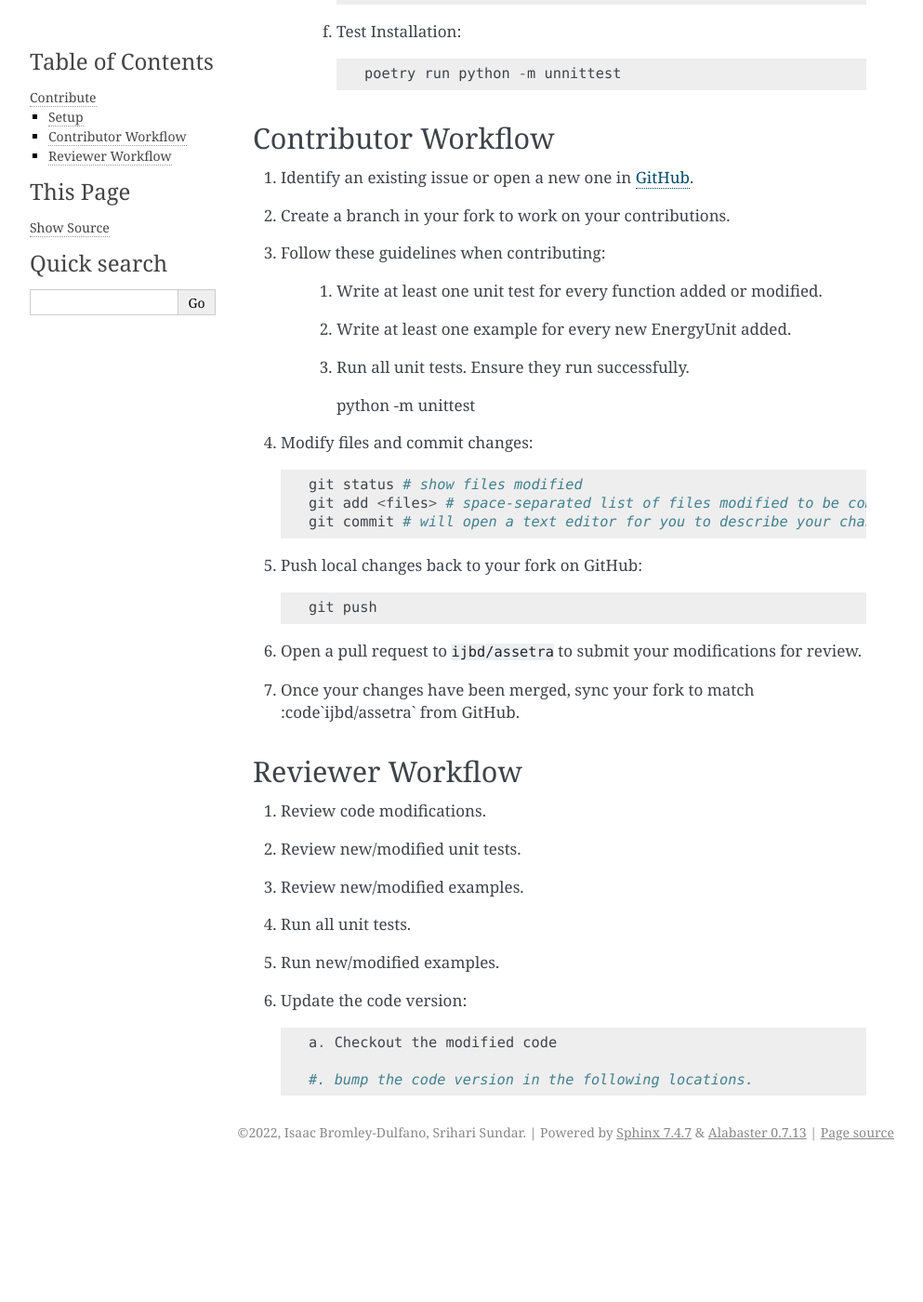
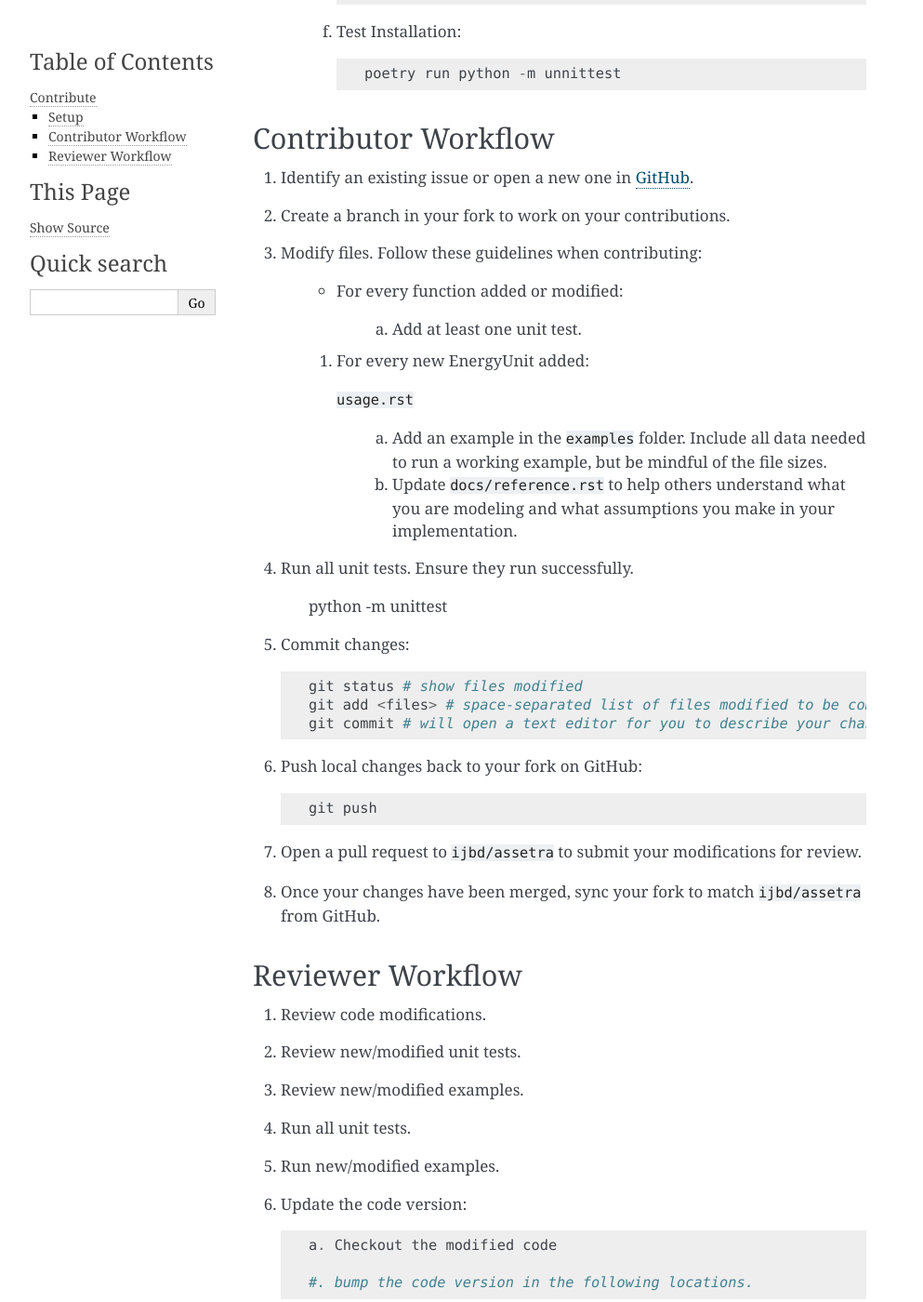
Before and after one commit to ijbd/assetra, a Sphinx documentation site: the page built from docs/contributing.rst, in a window 1280 px wide and 1400 px high, scrolled down 1485 px. Shown: the whole window at 93% size, without its empty margins (148-1141 px from the left). Built offline with Sphinx 7.4.7, drawn with Linux system fonts in a browser that asks for light colours; before the commit the page ends 2742 px from its top, so only the background shows below that.

Commit message:
Draft contributor workflow.

```diff
--- a/docs/contributing.rst
+++ b/docs/contributing.rst
@@ -65,17 +65,24 @@ Contributor Workflow
 
 #. Create a branch in your fork to work on your contributions.
 
-#. Follow these guidelines when contributing:
+#. Modify files. Follow these guidelines when contributing:
 
-    1. Write at least one unit test for every function added or modified.
+    * For every function added or modified:
 
-    #. Write at least one example for every new EnergyUnit added.
+        a. Add at least one unit test.
 
-    #. Run all unit tests. Ensure they run successfully.
+    #. For every new EnergyUnit added:
+     :code:`usage.rst`
+
+        a. Add an example in the :code:`examples` folder. Include all data needed to run a working example, but be mindful of the file sizes.
+
+        #. Update :code:`docs/reference.rst` to help others understand what you are modeling and what assumptions you make in your implementation.
+
+#. Run all unit tests. Ensure they run successfully.
 
        python -m unittest
 
-#. Modify files and commit changes::
+#. Commit changes::
 
     git status # show files modified
     git add <files> # space-separated list of files modified to be committed.
@@ -87,7 +94,7 @@ Contributor Workflow
 
 #. Open a pull request to :code:`ijbd/assetra` to submit your modifications for review.
 
-#. Once your changes have been merged, sync your fork to match :code`ijbd/assetra` from GitHub.
+#. Once your changes have been merged, sync your fork to match :code:`ijbd/assetra` from GitHub.
 
 Reviewer Workflow
 -----------------
```
